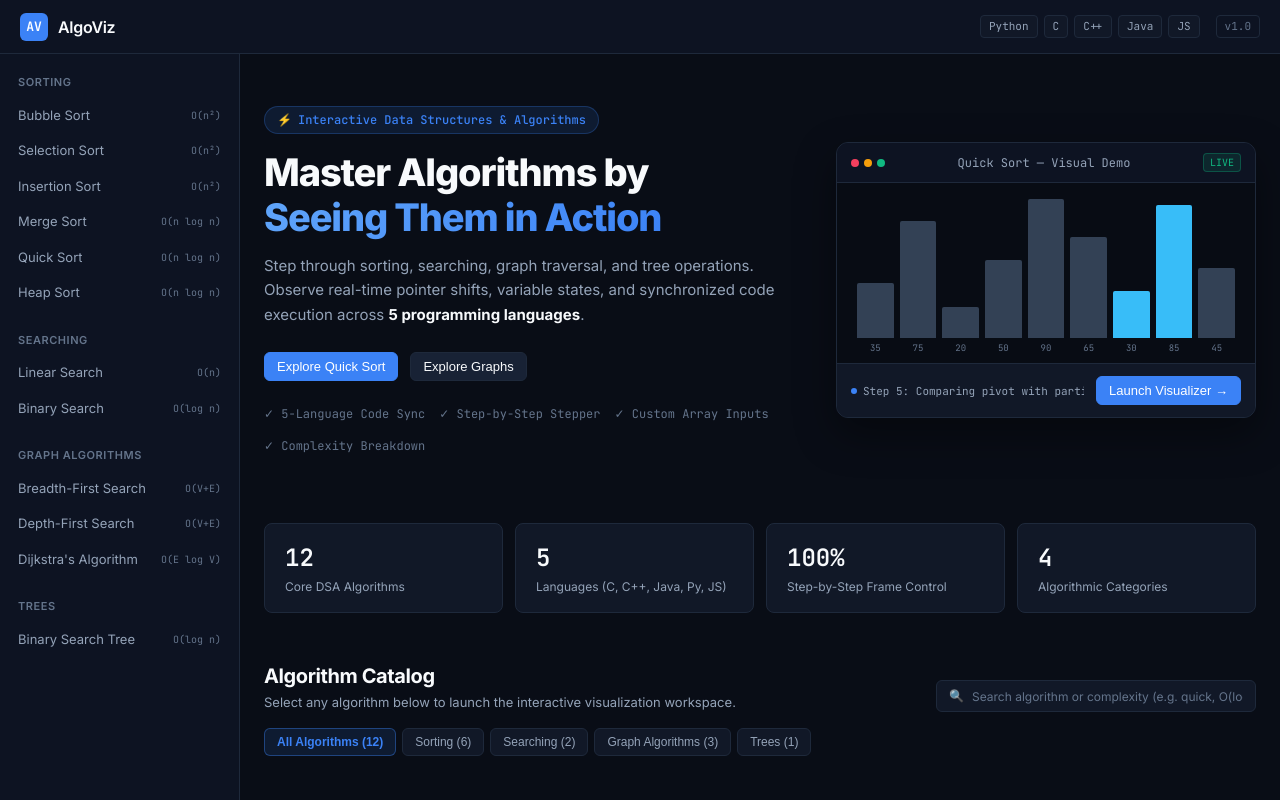
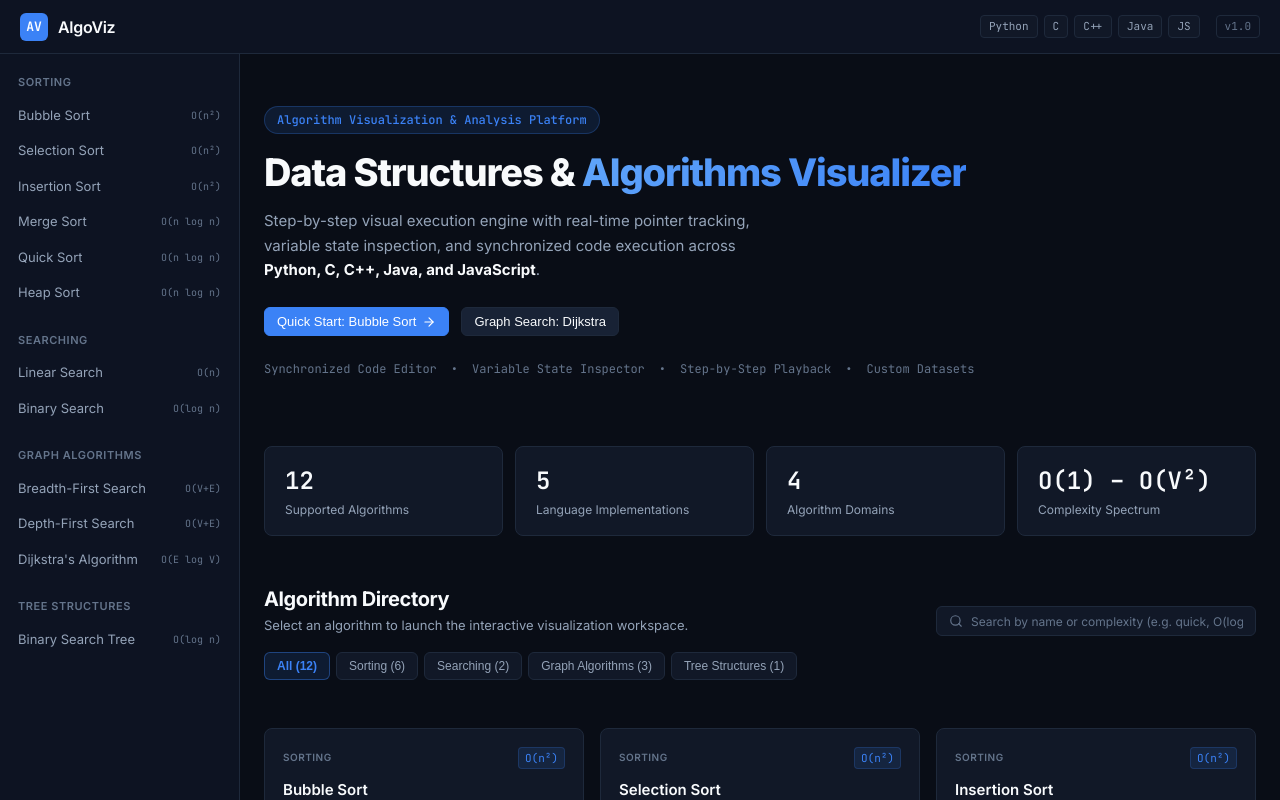
Before and after one commit to Ratul-NotFound/AlgoViz, a React (Vite) app: page / in a window 1280 px wide. Built offline with nearby package versions, Linux system fonts and the light colour scheme.

Commit message:
refactor: eliminate vibe coding artifacts, remove emojis, replace icons with clean SVGs, and establish professional engineering design

```diff
--- a/src/App.jsx
+++ b/src/App.jsx
@@ -4,6 +4,7 @@ import { useState, useEffect, useCallback } from 'react';
 import Sidebar       from './components/Sidebar.jsx';
 import HomePage      from './pages/HomePage.jsx';
 import AlgorithmPage from './pages/AlgorithmPage.jsx';
+import { MenuIcon }  from './components/Icons.jsx';
 
 export default function App() {
   const [currentSlug, setCurrentSlug] = useState(null);
@@ -34,7 +35,7 @@ export default function App() {
           onClick={() => setSidebarOpen(v => !v)}
           aria-label="Toggle menu"
         >
-          ☰
+          <MenuIcon size={16} />
         </button>
 
         <a className="header-logo" href="#" onClick={() => { setCurrentSlug(null); setSidebarOpen(false); }}>
--- /dev/null
+++ b/src/components/Icons.jsx
@@ -0,0 +1,121 @@
+// src/components/Icons.jsx — Standard, clean SVG icon set
+
+export function PlayIcon({ size = 14, className = '' }) {
+  return (
+    <svg width={size} height={size} viewBox="0 0 24 24" fill="currentColor" className={className}>
+      <polygon points="5 3 19 12 5 21 5 3" />
+    </svg>
+  );
+}
+
+export function PauseIcon({ size = 14, className = '' }) {
+  return (
+    <svg width={size} height={size} viewBox="0 0 24 24" fill="currentColor" className={className}>
+      <rect x="6" y="4" width="4" height="16" />
+      <rect x="14" y="4" width="4" height="16" />
+    </svg>
+  );
+}
+
+export function StepForwardIcon({ size = 14, className = '' }) {
+  return (
+    <svg width={size} height={size} viewBox="0 0 24 24" fill="none" stroke="currentColor" strokeWidth="2" strokeLinecap="round" strokeLinejoin="round" className={className}>
+      <polygon points="5 4 15 12 5 20 5 4" fill="currentColor" />
+      <line x1="19" y1="5" x2="19" y2="19" />
+    </svg>
+  );
+}
+
+export function StepBackIcon({ size = 14, className = '' }) {
+  return (
+    <svg width={size} height={size} viewBox="0 0 24 24" fill="none" stroke="currentColor" strokeWidth="2" strokeLinecap="round" strokeLinejoin="round" className={className}>
+      <polygon points="19 20 9 12 19 4 19 20" fill="currentColor" />
+      <line x1="5" y1="19" x2="5" y2="5" />
+    </svg>
+  );
+}
+
+export function ResetIcon({ size = 14, className = '' }) {
+  return (
+    <svg width={size} height={size} viewBox="0 0 24 24" fill="none" stroke="currentColor" strokeWidth="2" strokeLinecap="round" strokeLinejoin="round" className={className}>
+      <path d="M3 12a9 9 0 1 0 9-9 9.75 9.75 0 0 0-6.74 2.74L3 8" />
+      <path d="M3 3v5h5" />
+    </svg>
+  );
+}
+
+export function CopyIcon({ size = 13, className = '' }) {
+  return (
+    <svg width={size} height={size} viewBox="0 0 24 24" fill="none" stroke="currentColor" strokeWidth="2" strokeLinecap="round" strokeLinejoin="round" className={className}>
+      <rect x="9" y="9" width="13" height="13" rx="2" ry="2" />
+      <path d="M5 15H4a2 2 0 0 1-2-2V4a2 2 0 0 1 2-2h9a2 2 0 0 1 2 2v1" />
+    </svg>
+  );
+}
+
+export function CheckIcon({ size = 13, className = '' }) {
+  return (
+    <svg width={size} height={size} viewBox="0 0 24 24" fill="none" stroke="currentColor" strokeWidth="2.5" strokeLinecap="round" strokeLinejoin="round" className={className}>
+      <polyline points="20 6 9 17 4 12" />
+    </svg>
+  );
+}
+
+export function SearchIcon({ size = 14, className = '' }) {
+  return (
+    <svg width={size} height={size} viewBox="0 0 24 24" fill="none" stroke="currentColor" strokeWidth="2" strokeLinecap="round" strokeLinejoin="round" className={className}>
+      <circle cx="11" cy="11" r="8" />
+      <line x1="21" y1="21" x2="16.65" y2="16.65" />
+    </svg>
+  );
+}
+
+export function ShuffleIcon({ size = 13, className = '' }) {
+  return (
+    <svg width={size} height={size} viewBox="0 0 24 24" fill="none" stroke="currentColor" strokeWidth="2" strokeLinecap="round" strokeLinejoin="round" className={className}>
+      <polyline points="16 3 21 3 21 8" />
+      <line x1="4" y1="20" x2="21" y2="3" />
+      <polyline points="21 16 21 21 16 21" />
+      <line x1="15" y1="15" x2="21" y2="21" />
+      <line x1="4" y1="4" x2="9" y2="9" />
+    </svg>
+  );
+}
+
+export function CodeIcon({ size = 14, className = '' }) {
+  return (
+    <svg width={size} height={size} viewBox="0 0 24 24" fill="none" stroke="currentColor" strokeWidth="2" strokeLinecap="round" strokeLinejoin="round" className={className}>
+      <polyline points="16 18 22 12 16 6" />
+      <polyline points="8 6 2 12 8 18" />
+    </svg>
+  );
+}
+
+export function InfoIcon({ size = 14, className = '' }) {
+  return (
+    <svg width={size} height={size} viewBox="0 0 24 24" fill="none" stroke="currentColor" strokeWidth="2" strokeLinecap="round" strokeLinejoin="round" className={className}>
+      <circle cx="12" cy="12" r="10" />
+      <line x1="12" y1="16" x2="12" y2="12" />
+      <line x1="12" y1="8" x2="12.01" y2="8" />
+    </svg>
+  );
+}
+
+export function ArrowRightIcon({ size = 13, className = '' }) {
+  return (
+    <svg width={size} height={size} viewBox="0 0 24 24" fill="none" stroke="currentColor" strokeWidth="2" strokeLinecap="round" strokeLinejoin="round" className={className}>
+      <line x1="5" y1="12" x2="19" y2="12" />
+      <polyline points="12 5 19 12 12 19" />
+    </svg>
+  );
+}
+
+export function MenuIcon({ size = 16, className = '' }) {
+  return (
+    <svg width={size} height={size} viewBox="0 0 24 24" fill="none" stroke="currentColor" strokeWidth="2" strokeLinecap="round" strokeLinejoin="round" className={className}>
+      <line x1="3" y1="12" x2="21" y2="12" />
+      <line x1="3" y1="6" x2="21" y2="6" />
+      <line x1="3" y1="18" x2="21" y2="18" />
+    </svg>
+  );
+}
--- a/src/data/algorithms.js
+++ b/src/data/algorithms.js
@@ -1,5 +1,4 @@
-// src/data/algorithms.js
-// Central registry of all algorithms
+// src/data/algorithms.js — Central registry of algorithms and metadata
 
 import * as bubbleSort    from '../algorithms/sorting/bubbleSort.js';
 import * as selectionSort from '../algorithms/sorting/selectionSort.js';
@@ -16,28 +15,28 @@ import * as bst           from '../algorithms/trees/bst.js';
 
 export const ALGORITHMS = [
   // Sorting
-  { ...bubbleSort.metadata,    module: bubbleSort,    icon: '🫧', color: '#6d28d9', bgColor: 'rgba(109,40,217,0.2)' },
-  { ...selectionSort.metadata, module: selectionSort, icon: '🎯', color: '#0284c7', bgColor: 'rgba(2,132,199,0.2)'   },
-  { ...insertionSort.metadata, module: insertionSort, icon: '🃏', color: '#059669', bgColor: 'rgba(5,150,105,0.2)'   },
-  { ...mergeSort.metadata,     module: mergeSort,     icon: '🔀', color: '#7c3aed', bgColor: 'rgba(124,58,237,0.2)' },
-  { ...quickSort.metadata,     module: quickSort,     icon: '⚡', color: '#d97706', bgColor: 'rgba(217,119,6,0.2)'   },
-  { ...heapSort.metadata,      module: heapSort,      icon: '🏔️', color: '#dc2626', bgColor: 'rgba(220,38,38,0.2)'  },
+  { ...bubbleSort.metadata,    module: bubbleSort    },
+  { ...selectionSort.metadata, module: selectionSort },
+  { ...insertionSort.metadata, module: insertionSort },
+  { ...mergeSort.metadata,     module: mergeSort     },
+  { ...quickSort.metadata,     module: quickSort     },
+  { ...heapSort.metadata,      module: heapSort      },
   // Searching
-  { ...linearSearch.metadata,  module: linearSearch,  icon: '🔍', color: '#0891b2', bgColor: 'rgba(8,145,178,0.2)'  },
-  { ...binarySearch.metadata,  module: binarySearch,  icon: '🎲', color: '#7c3aed', bgColor: 'rgba(124,58,237,0.2)' },
+  { ...linearSearch.metadata,  module: linearSearch  },
+  { ...binarySearch.metadata,  module: binarySearch  },
   // Graphs
-  { ...bfs.metadata,           module: bfs,           icon: '🌊', color: '#0d9488', bgColor: 'rgba(13,148,136,0.2)' },
-  { ...dfs.metadata,           module: dfs,           icon: '🌀', color: '#4f46e5', bgColor: 'rgba(79,70,229,0.2)'  },
-  { ...dijkstra.metadata,      module: dijkstra,      icon: '🗺️', color: '#ea580c', bgColor: 'rgba(234,88,12,0.2)'  },
+  { ...bfs.metadata,           module: bfs           },
+  { ...dfs.metadata,           module: dfs           },
+  { ...dijkstra.metadata,      module: dijkstra      },
   // Trees
-  { ...bst.metadata,           module: bst,           icon: '🌳', color: '#16a34a', bgColor: 'rgba(22,163,74,0.2)'  },
+  { ...bst.metadata,           module: bst           },
 ];
 
 export const CATEGORIES = {
-  sorting:     { label: 'Sorting',           icon: '📊' },
-  searching:   { label: 'Searching',         icon: '🔎' },
-  graphs:      { label: 'Graph Algorithms',  icon: '🕸️' },
-  trees:       { label: 'Trees',             icon: '🌲' },
+  sorting:   { label: 'Sorting' },
+  searching: { label: 'Searching' },
+  graphs:    { label: 'Graph Algorithms' },
+  trees:     { label: 'Tree Structures' },
 };
 
 export function getAlgorithm(slug) {
@@ -53,5 +52,5 @@ export function parseCustomArray(str) {
     .split(/[,\s]+/)
     .map(s => parseInt(s.trim()))
     .filter(n => !isNaN(n))
-    .slice(0, 60);
+    .slice(0, 50);
 }
--- a/src/pages/HomePage.jsx
+++ b/src/pages/HomePage.jsx
@@ -1,78 +1,14 @@
-// src/pages/HomePage.jsx — Modern, interactive landing page for AlgoViz
+// src/pages/HomePage.jsx — Professional technical catalog for AlgoViz
 
-import { useState, useEffect, useMemo } from 'react';
+import { useState, useMemo } from 'react';
 import { ALGORITHMS, CATEGORIES } from '../data/algorithms.js';
-
-// Mini Interactive Demo for Hero Section
-function HeroInteractiveDemo({ onSelectAlgo }) {
-  const [bars, setBars] = useState([35, 75, 20, 90, 50, 65, 30, 85, 45]);
-  const [comparing, setComparing] = useState([1, 2]);
-  const [currentStep, setCurrentStep] = useState(1);
-
-  // Subtle automatic cycle for demo preview
-  useEffect(() => {
-    const timer = setInterval(() => {
-      setBars(prev => {
-        const next = [...prev];
-        const i = Math.floor(Math.random() * (next.length - 1));
-        setComparing([i, i + 1]);
-        if (next[i] > next[i + 1]) {
-          const tmp = next[i];
-          next[i] = next[i + 1];
-          next[i + 1] = tmp;
-        }
-        return next;
-      });
-      setCurrentStep(s => (s % 42) + 1);
-    }, 1200);
-    return () => clearInterval(timer);
-  }, []);
-
-  return (
-    <div className="hero-preview-card" onClick={() => onSelectAlgo('quick-sort')}>
-      <div className="hero-preview-header">
-        <div className="preview-dots">
-          <span className="dot red" />
-          <span className="dot yellow" />
-          <span className="dot green" />
-        </div>
-        <span className="preview-title">Quick Sort — Visual Demo</span>
-        <span className="preview-badge">Live</span>
-      </div>
-
-      <div className="hero-preview-canvas">
-        {bars.map((val, idx) => {
-          const isComp = comparing.includes(idx);
-          return (
-            <div key={idx} className="preview-bar-wrapper">
-              <div
-                className={`preview-bar ${isComp ? 'comparing' : ''}`}
-                style={{ height: `${val}%` }}
-              />
-              <span className="preview-bar-val">{val}</span>
-            </div>
-          );
-        })}
-      </div>
-
-      <div className="hero-preview-footer">
-        <div className="preview-status">
-          <span className="pulse-dot" />
-          <span>Step {currentStep}: Comparing pivot with partition elements</span>
-        </div>
-        <button className="btn btn-sm btn-primary">
-          Launch Visualizer →
-        </button>
-      </div>
-    </div>
-  );
-}
+import { SearchIcon, ArrowRightIcon } from '../components/Icons.jsx';
 
 export default function HomePage({ onSelectAlgo }) {
   const [activeCategory, setActiveCategory] = useState('all');
   const [searchQuery, setSearchQuery] = useState('');
 
-  // Filtered algorithms
+  // Filter algorithms by category and search query
   const filteredAlgos = useMemo(() => {
     return ALGORITHMS.filter(algo => {
       const matchesCat = activeCategory === 'all' || algo.category === activeCategory;
@@ -89,64 +25,62 @@ export default function HomePage({ onSelectAlgo }) {
 
   return (
     <div className="home-container">
-      {/* ── 1. Hero Section with Interactive Preview ── */}
-      <section className="hero-section">
-        <div className="hero-content">
+      {/* ── 1. Hero Documentation Header ── */}
+      <section className="hero-section" style={{ gridTemplateColumns: '1fr' }}>
+        <div className="hero-content" style={{ maxWidth: '820px' }}>
           <div className="hero-badge-pill">
-            <span className="badge-icon">⚡</span>
-            <span>Interactive Data Structures & Algorithms</span>
+            <span>Algorithm Visualization & Analysis Platform</span>
           </div>
 
           <h1 className="hero-heading">
-            Master Algorithms by <br />
-            <span className="hero-gradient-text">Seeing Them in Action</span>
+            Data Structures & <span className="hero-gradient-text">Algorithms Visualizer</span>
           </h1>
 
           <p className="hero-subtext">
-            Step through sorting, searching, graph traversal, and tree operations.
-            Observe real-time pointer shifts, variable states, and synchronized
-            code execution across <strong>5 programming languages</strong>.
+            Step-by-step visual execution engine with real-time pointer tracking,
+            variable state inspection, and synchronized code execution across
+            <strong> Python, C, C++, Java, and JavaScript</strong>.
           </p>
 
           <div className="hero-cta-group">
-            <button className="btn btn-primary btn-lg" onClick={() => onSelectAlgo('quick-sort')}>
-              Explore Quick Sort
+            <button className="btn btn-primary btn-lg" onClick={() => onSelectAlgo('bubble-sort')}>
+              <span>Quick Start: Bubble Sort</span>
+              <ArrowRightIcon size={14} />
             </button>
-            <button className="btn btn-secondary btn-lg" onClick={() => onSelectAlgo('bfs')}>
-              Explore Graphs
+            <button className="btn btn-secondary btn-lg" onClick={() => onSelectAlgo('dijkstra')}>
+              <span>Graph Search: Dijkstra</span>
             </button>
           </div>
 
           <div className="hero-feature-tags">
-            <span>✓ 5-Language Code Sync</span>
-            <span>✓ Step-by-Step Stepper</span>
-            <span>✓ Custom Array Inputs</span>
-            <span>✓ Complexity Breakdown</span>
+            <span>Synchronized Code Editor</span>
+            <span>•</span>
+            <span>Variable State Inspector</span>
+            <span>•</span>
+            <span>Step-by-Step Playback</span>
+            <span>•</span>
+            <span>Custom Datasets</span>
           </div>
-        </div>
-
-        <div className="hero-preview-wrapper">
-          <HeroInteractiveDemo onSelectAlgo={onSelectAlgo} />
         </div>
       </section>
 
-      {/* ── 2. Metric Statistics Strip ── */}
+      {/* ── 2. Metric Overview Strip ── */}
       <section className="stats-strip">
         <div className="stat-item">
           <div className="stat-num">{ALGORITHMS.length}</div>
-          <div className="stat-desc">Core DSA Algorithms</div>
+          <div className="stat-desc">Supported Algorithms</div>
         </div>
         <div className="stat-item">
           <div className="stat-num">5</div>
-          <div className="stat-desc">Languages (C, C++, Java, Py, JS)</div>
-        </div>
-        <div className="stat-item">
-          <div className="stat-num">100%</div>
-          <div className="stat-desc">Step-by-Step Frame Control</div>
+          <div className="stat-desc">Language Implementations</div>
         </div>
         <div className="stat-item">
           <div className="stat-num">4</div>
-          <div className="stat-desc">Algorithmic Categories</div>
+          <div className="stat-desc">Algorithm Domains</div>
+        </div>
+        <div className="stat-item">
+          <div className="stat-num">O(1) – O(V²)</div>
+          <div className="stat-desc">Complexity Spectrum</div>
         </div>
       </section>
 
@@ -154,17 +88,17 @@ export default function HomePage({ onSelectAlgo }) {
       <section className="catalog-header">
         <div className="catalog-header-top">
           <div>
-            <h2 className="section-heading">Algorithm Catalog</h2>
-            <p className="section-subheading">Select any algorithm below to launch the interactive visualization workspace.</p>
+            <h2 className="section-heading">Algorithm Directory</h2>
+            <p className="section-subheading">Select an algorithm to launch the interactive visualization workspace.</p>
           </div>
 
-          {/* Search Input */}
+          {/* Search Box */}
           <div className="search-box">
-            <span className="search-icon">🔍</span>
+            <SearchIcon size={14} className="search-icon" />
             <input
               type="text"
               className="search-input"
-              placeholder="Search algorithm or complexity (e.g. quick, O(log n))..."
+              placeholder="Search by name or complexity (e.g. quick, O(log n))..."
               value={searchQuery}
               onChange={e => setSearchQuery(e.target.value)}
             />
@@ -174,13 +108,13 @@ export default function HomePage({ onSelectAlgo }) {
           </div>
         </div>
 
-        {/* Category Filter Pills */}
+        {/* Category Pills */}
         <div className="category-pills">
           <button
             className={`category-pill ${activeCategory === 'all' ? 'active' : ''}`}
             onClick={() => setActiveCategory('all')}
           >
-            All Algorithms ({ALGORITHMS.length})
+            All ({ALGORITHMS.length})
           </button>
           {Object.entries(CATEGORIES).map(([key, cat]) => {
             const count = ALGORITHMS.filter(a => a.category === key).length;
@@ -197,14 +131,13 @@ export default function HomePage({ onSelectAlgo }) {
         </div>
       </section>
 
-      {/* ── 4. Algorithm Grid ── */}
+      {/* ── 4. Algorithm Catalog Grid ── */}
       <section className="algo-catalog-grid">
         {filteredAlgos.length === 0 ? (
           <div className="no-results-box">
-            <div style={{ fontSize: 28, marginBottom: 8 }}>🔍</div>
-            <div style={{ fontWeight: 600, color: 'var(--text-main)' }}>No algorithms found</div>
+            <div style={{ fontWeight: 600, color: 'var(--text-main)' }}>No matching algorithms</div>
             <div style={{ color: 'var(--text-muted)', fontSize: 13, marginTop: 4 }}>
-              Try searching for "bubble", "graph", or "dijkstra"
+              Try searching for "sort", "search", "dijkstra", or "bst"
             </div>
             <button className="btn btn-sm" style={{ marginTop: 12 }} onClick={() => { setSearchQuery(''); setActiveCategory('all'); }}>
               Reset Filters
@@ -222,7 +155,7 @@ export default function HomePage({ onSelectAlgo }) {
                 <div className="catalog-card-header">
                   <span className="category-tag-sm">{catLabel}</span>
                   <span className="complexity-badge-sm">
-                    Avg: {algo.timeComplexity.average}
+                    {algo.timeComplexity.average}
                   </span>
                 </div>
 
@@ -231,7 +164,7 @@ export default function HomePage({ onSelectAlgo }) {
 
                 <div className="catalog-card-details">
                   <div className="detail-row">
-                    <span className="detail-label">Worst Time:</span>
+                    <span className="detail-label">Worst Case:</span>
                     <span className="detail-val">{algo.timeComplexity.worst}</span>
                   </div>
                   <div className="detail-row">
@@ -247,8 +180,8 @@ export default function HomePage({ onSelectAlgo }) {
                 </div>
 
                 <div className="catalog-card-action">
-                  <span>Launch Visualizer</span>
-                  <span className="action-arrow">→</span>
+                  <span>Launch Workspace</span>
+                  <ArrowRightIcon size={13} className="action-arrow" />
                 </div>
               </div>
             );
@@ -256,29 +189,26 @@ export default function HomePage({ onSelectAlgo }) {
         )}
       </section>
 
-      {/* ── 5. Features Showcase ── */}
+      {/* ── 5. Technical Specifications Grid ── */}
       <section className="features-grid">
         <div className="feature-box">
-          <div className="feature-icon">💻</div>
-          <h4 className="feature-title">5-Language Synchronized Code</h4>
+          <h4 className="feature-title">Multi-Language Code Synchronization</h4>
           <p className="feature-desc">
-            See the exact line of code highlighted as algorithms run. Switch between Python, C, C++, Java, and JavaScript instantly.
+            Observe line-by-line active execution mappings across Python, C, C++, Java, and JavaScript during each step of the animation.
           </p>
         </div>
 
         <div className="feature-box">
-          <div className="feature-icon">⏱️</div>
-          <h4 className="feature-title">Step-by-Step Playback</h4>
+          <h4 className="feature-title">Deterministic Step Engine</h4>
           <p className="feature-desc">
-            Step forward, step backward, or pause at any moment. Inspect variables, loop indices, and pointer states in real time.
+            Inspect pointer movements and variable memory states with bidirectional step forward and backward controls at adjustable clock speeds.
           </p>
         </div>
 
         <div className="feature-box">
-          <div className="feature-icon">🎲</div>
-          <h4 className="feature-title">Custom Data & Sizing</h4>
+          <h4 className="feature-title">Dynamic Dataset Inputs</h4>
           <p className="feature-desc">
-            Type your own custom arrays or test edge cases with randomized datasets from 5 to 40 elements.
+            Supply arbitrary comma-separated numerical arrays or generate randomized problem instances with custom length parameters.
           </p>
         </div>
       </section>
```
Also changed, not shown: src/components/CodePanel.jsx (+17 -6 lines), src/components/Controls.jsx (+31 -17 lines).
